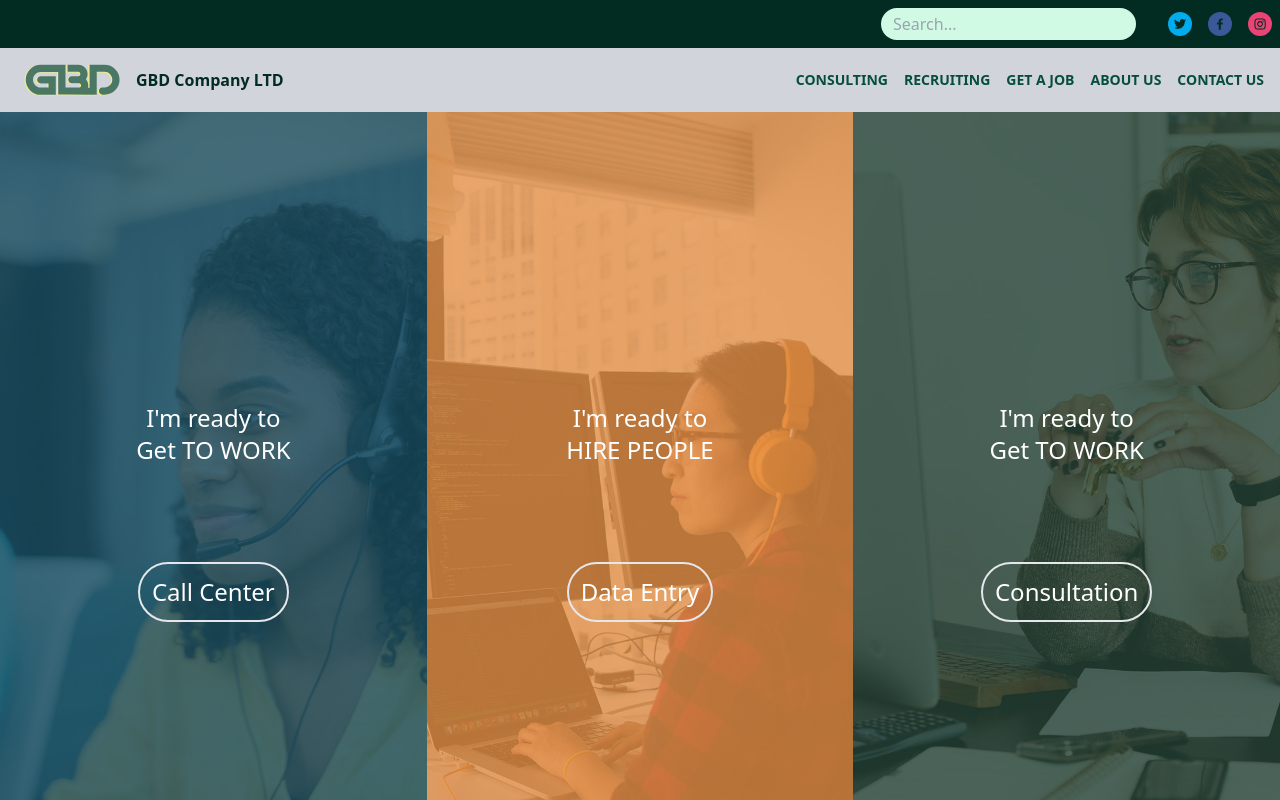
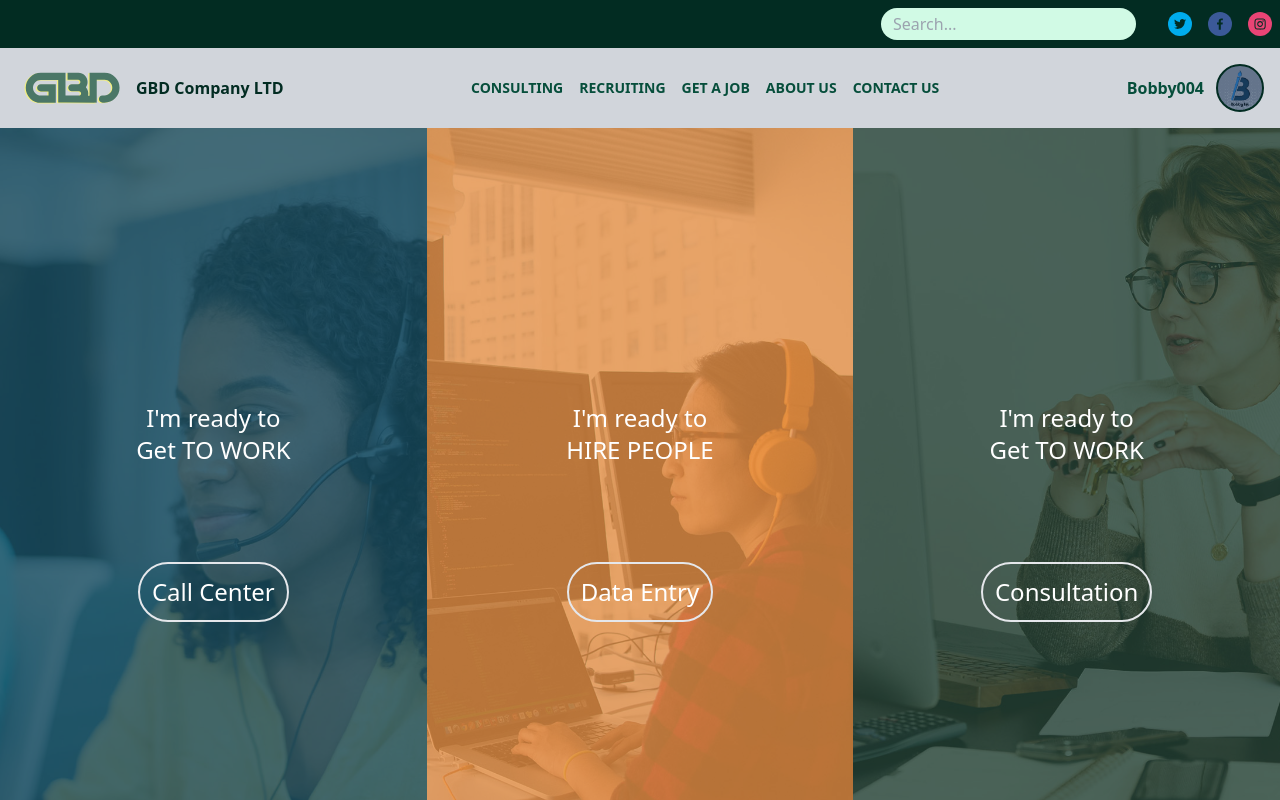
Before and after one commit to BobbyP95/gbdRecruitment, a React (Vite) app: page / in a window 1280 px wide. Shown: the top 800 px of the page. Built offline with nearby package versions, Linux system fonts and the light colour scheme.

Commit message:
Update nav bar
Added new item to navbar and updated its props to suit the changes

```diff
--- a/src/components/Navbar.tsx
+++ b/src/components/Navbar.tsx
@@ -1,13 +1,13 @@
-
-import '../App.css';
-import { SocialIcon } from 'react-social-icons';
-import './navbar.css';
+import "../App.css";
+import { SocialIcon } from "react-social-icons";
+import "./navbar.css";
 
 type NavbarProps = {
   logo: string;
   companyName: string;
   links?: { name: string; href: string }[];
   showSearch?: boolean;
+  user?:{userName: string; email: string; imgUrl: string}
 };
 const socialMediaUrls = [
   "https://twitter.com/",
@@ -19,6 +19,7 @@ export function Navbar({
   companyName,
   links = [],
   showSearch = true,
+  user = {userName: "Bobby004", email: "bobby004@gmail.com", imgUrl: "/bobPost.png"}
 }: NavbarProps) {
   return (
     <>
@@ -44,7 +45,7 @@ export function Navbar({
             ))}
           </div>
         </div>
-        <nav className=" bg-gray-300 p-4 ">
+        <nav className=" bg-gray-300 p-4  max-h-24">
           <div className=" container mx-auto flex items-center justify-between">
             {/* Left side: Logo and Company Name */}
             <div className="flex items-center">
@@ -56,13 +57,19 @@ export function Navbar({
                 />
               </a>
 
-              <a href="/" className="resize text-emerald-950 text-auto font-semibold">
+              <a
+                href="/"
+                className="resize text-emerald-950 text-auto font-semibold"
+              >
                 {companyName}
               </a>
             </div>
 
             {/* Right side: Links and optional search box */}
-            <div id="navMenu1" className={`navMenu hidden flex-col text-sm lg:flex-row items-center lg:flex space-x-4  `}>
+            <div
+              id="navMenu1"
+              className={`navMenu hidden flex-col text-sm lg:flex-row items-center lg:flex space-x-4  `}
+            >
               {links.map((link) => (
                 <a
                   key={link.name}
@@ -73,8 +80,16 @@ export function Navbar({
                 </a>
               ))}
             </div>
+            <div className=" cursor-pointer">
+              <div className="flex gap-3 items-center justify-center">
+                <span className="font-semibold text-emerald-900">{user.userName}</span>
+                <img className="w-12 border-2 border-emerald-950 h-fit bg-slate-500 bor rounded-full" src={user.imgUrl} alt="bob" />
+              </div>
+              <div className=" hidden"></div>
+
+            </div>
             <div className="dots text-3xl lg:hidden ">
-                <h1>...</h1>
+              <h1>...</h1>
             </div>
           </div>
         </nav>
```
Also changed, not shown: public/bobPost.png (added).
